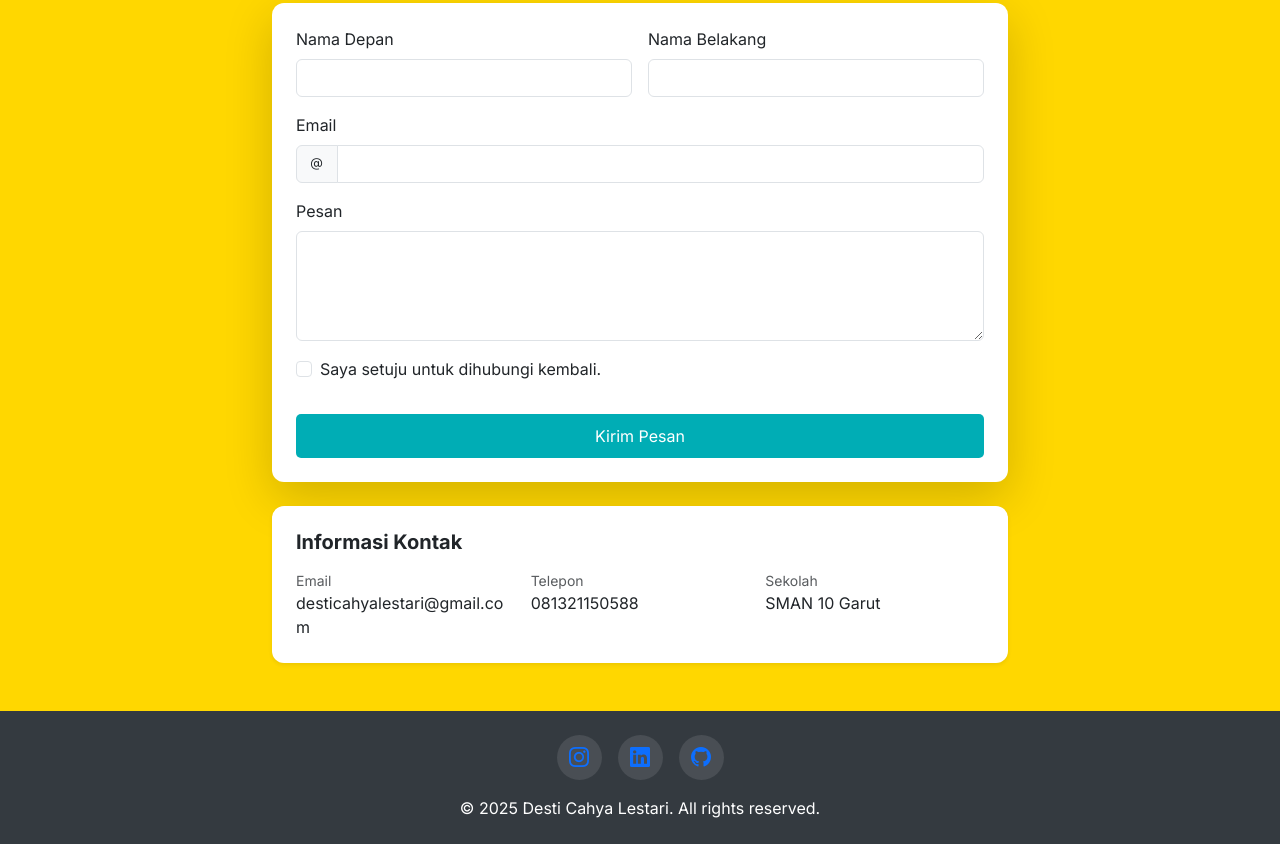
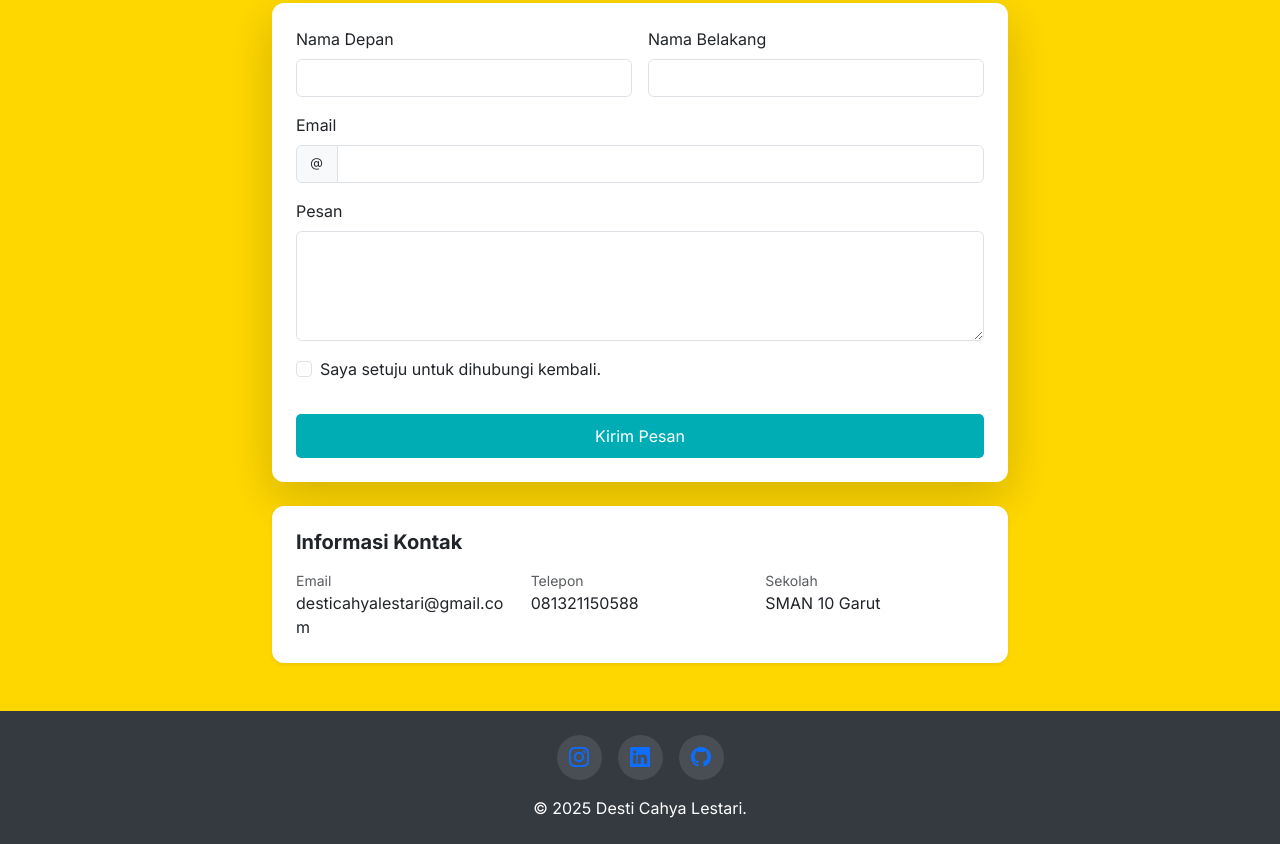
Before and after one commit to desticahyalestari-a11y/ayrisefanya, a plain HTML site: page index.html in a window 1280 px wide. Shown: the part 2533-3377 px from the top of the page. Drawn offline with nearby package versions, Linux system fonts and the light colour scheme.

Commit message:
Update index.html

```diff
--- a/index.html
+++ b/index.html
@@ -631,7 +631,7 @@
                     </div>
 
                     <!-- Hak Cipta -->
-                    <p class="mb-0">© 2025 Desti Cahya Lestari. All rights reserved.</p>
+                    <p class="mb-0">© 2025 Desti Cahya Lestari.</p>
                 </div>
             </div>
         </div>
```
